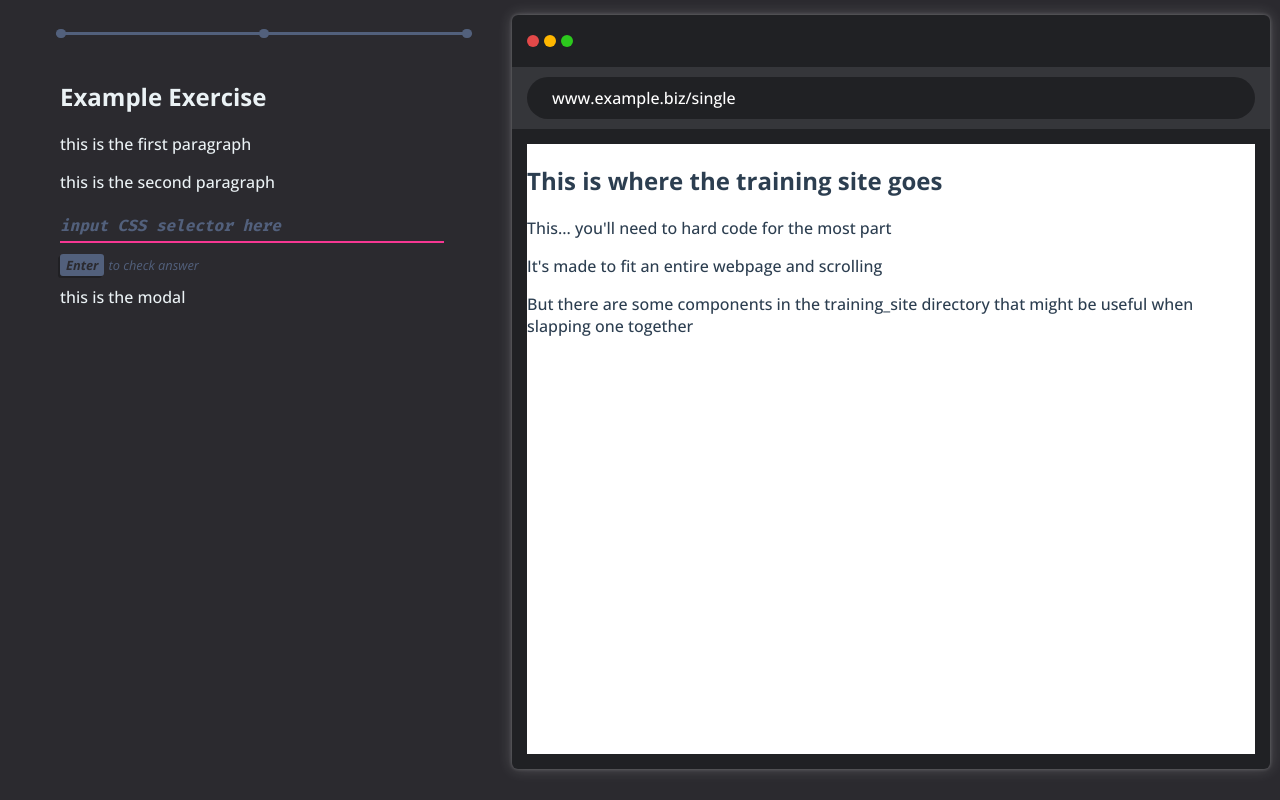
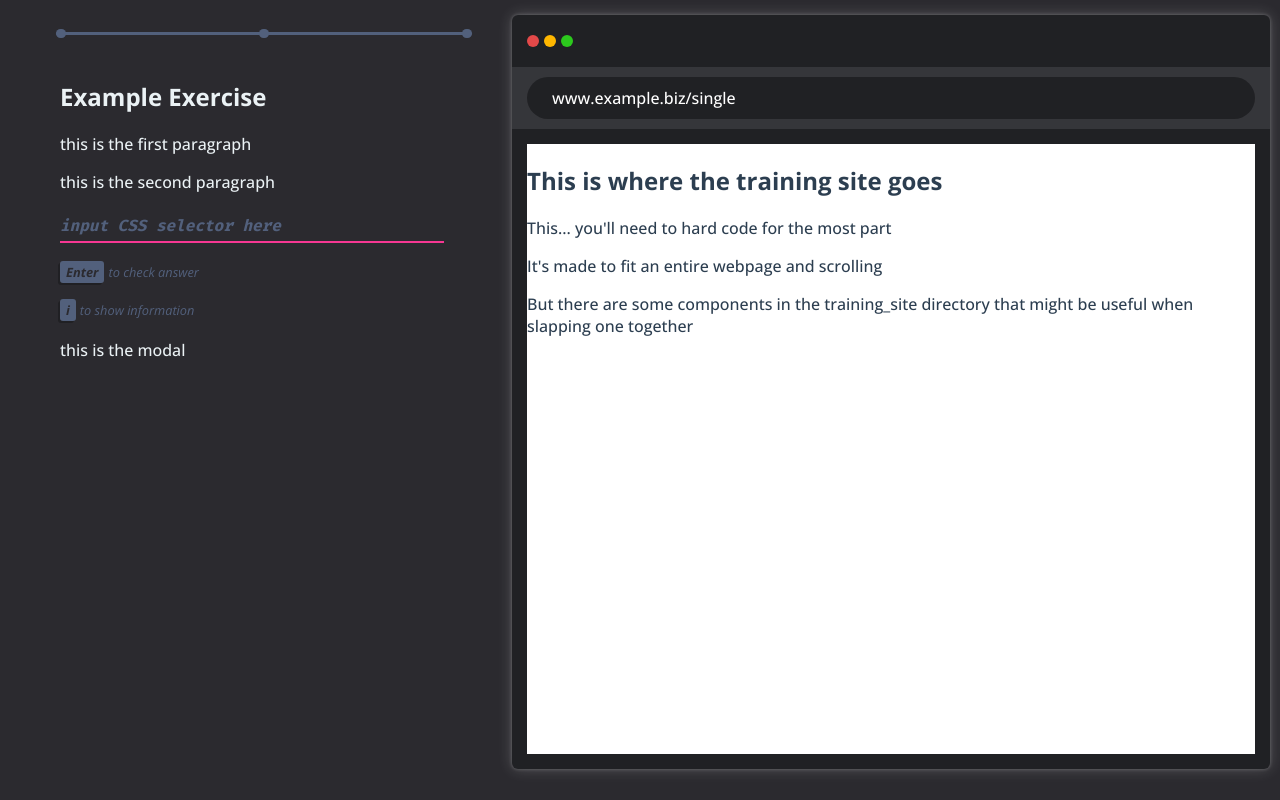
Before and after one commit to scootyboots/css-selector-training-platform, a Vue app: page /example-exercise/single in a window 1280 px wide. Built offline with nearby package versions, Linux system fonts and the light colour scheme.

Commit message:
keyboard event listening to "i" inputs

```diff
--- a/src/components/Prompt.vue
+++ b/src/components/Prompt.vue
@@ -2,6 +2,7 @@
 import { ref, inject } from 'vue';
 import { findNextPreviousPath, lastPathCheck } from '../utils/utils'
 import { useRoute } from 'vue-router';
+import ShortcutIndicatorVue from './ShortcutIndicator.vue';
 import Modal from './Modal.vue'
 
 const currentPath = useRoute().fullPath
@@ -38,6 +39,22 @@ const fillLastCircle = () => {
     const lastProgressCircle = document.querySelector('.Progress-exercise:last-child')
     if (lastProgressCircle) {
       lastProgressCircle.classList.add('--active')
+    }
+  }
+}
+
+const addKeyboardListener = () => {
+  window.addEventListener('keydown', (event) => handleModalDisplay(event))
+}
+
+const handleModalDisplay = (event:KeyboardEvent) => {
+  if (event.key === 'i') {
+    // displayModal.value = !displayModal.value
+    console.log(document.hasFocus())
+    const activeElement = document.activeElement
+    const answerInputElement = document.querySelector('input.Prompt-input')
+    if (activeElement !== answerInputElement) {
+      displayModal.value = !displayModal.value
     }
   }
 }
@@ -96,6 +113,8 @@ const checkSelectAllAnswer = (event:KeyboardEvent) => {
   }
 }
 
+addKeyboardListener()
+
 </script>
 
 
@@ -124,7 +143,9 @@ const checkSelectAllAnswer = (event:KeyboardEvent) => {
     :placeholder="inputPlaceholder"
     @keydown="(event) => checkSelectAllAnswer(event)"
   >
-  <p class="Prompt-check-tip"><span class="hotkey">Enter</span>to check answer</p>
+  <ShortcutIndicatorVue hotkey="Enter" explanation="to check answer" />
+  <ShortcutIndicatorVue hotkey="i" explanation="to show information" />
+
   <Transition name="slide-in" @after-enter="showNextLink = true">
     <div class="Prompt-correct" v-if="correctAnswerGiven && !isLastPath">
       you did it!
@@ -140,7 +161,9 @@ const checkSelectAllAnswer = (event:KeyboardEvent) => {
   </Transition>
 </div>
 
-<Modal v-if="displayModal" />
+<Modal
+  v-if="displayModal"
+/>
 
 </template>
 
@@ -182,24 +205,9 @@ const checkSelectAllAnswer = (event:KeyboardEvent) => {
   font-family: 'Open Sans', sans-serif;
   /* color: var(--highlight-purple); */
 }
-.Prompt-check-tip {
-  color: var(--lowlight);
-  font-size: 0.8em;
-  font-style: italic;
-}
 
 .Prompt-correct {
   color: var(--highlight-blue)
-}
-
-.hotkey {
-  padding: 2px 6px;
-  margin-right: 4px;
-  background-color: var(--lowlight);
-  color: var(--main-bg-color);
-  font-weight: 700;
-  border-radius: 3px;
-  box-shadow: -2px 2px 0px #202024;
 }
 
 .fade-in-enter-active,
--- /dev/null
+++ b/src/components/ShortcutIndicator.vue
@@ -0,0 +1,32 @@
+<script setup lang="ts">import { stringifyQuery } from 'vue-router';
+
+interface ShortcutIndicatorProps {
+  hotkey: string
+  explanation: string
+}
+const props = defineProps<ShortcutIndicatorProps>()
+</script>
+
+<template>
+
+<div class="Prompt-check-tip"><span class="hotkey">{{ hotkey  }}</span>{{ explanation  }}</div>
+
+</template>
+
+<style scoped>
+.Prompt-check-tip {
+  color: var(--lowlight);
+  font-size: 0.8em;
+  font-style: italic;
+  margin: 20px 0px
+}
+.hotkey {
+  padding: 2px 6px;
+  margin-right: 4px;
+  background-color: var(--lowlight);
+  color: var(--main-bg-color);
+  font-weight: 700;
+  border-radius: 3px;
+  box-shadow: -2px 2px 0px #202024;
+}
+</style>
```
